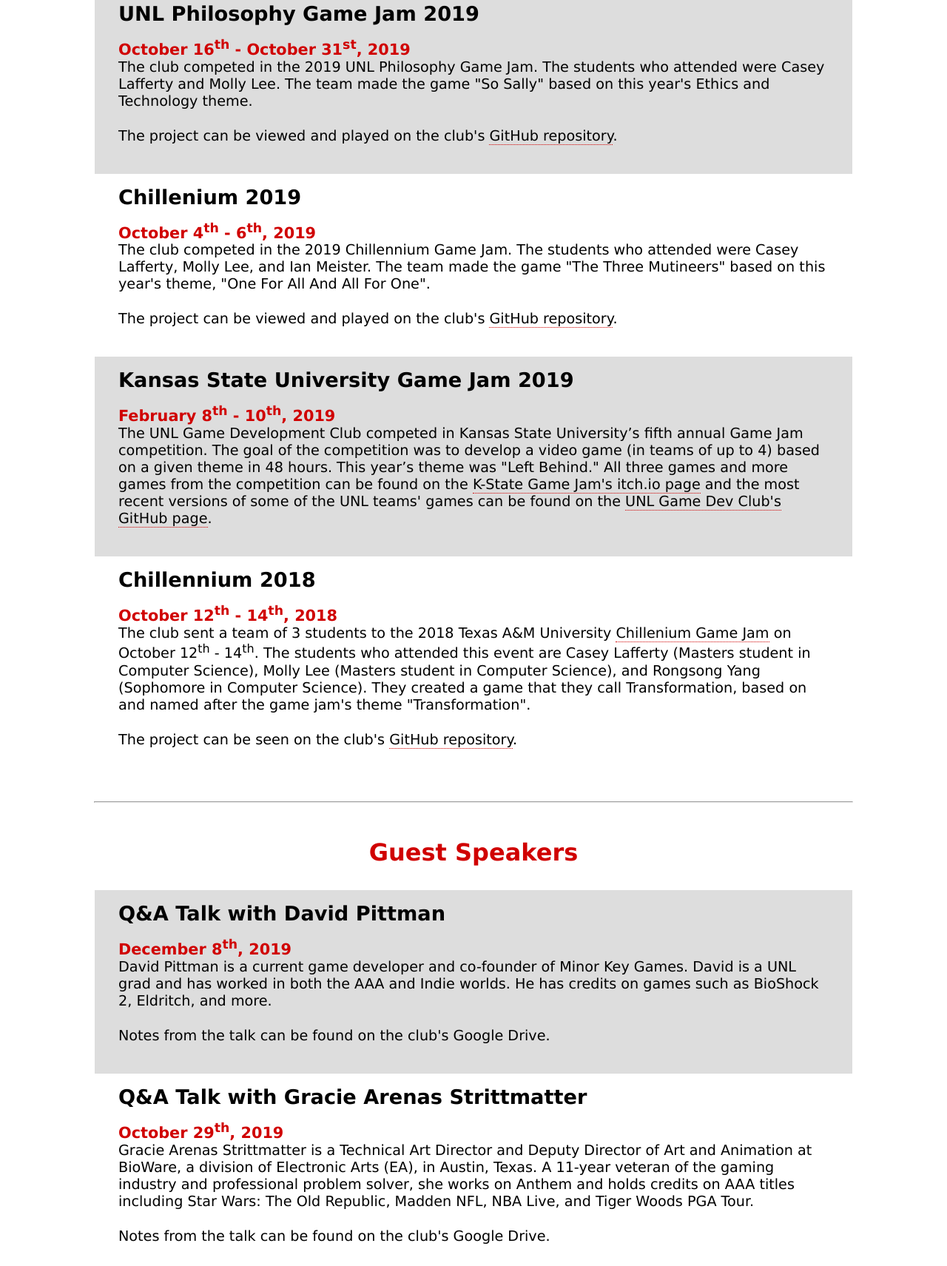
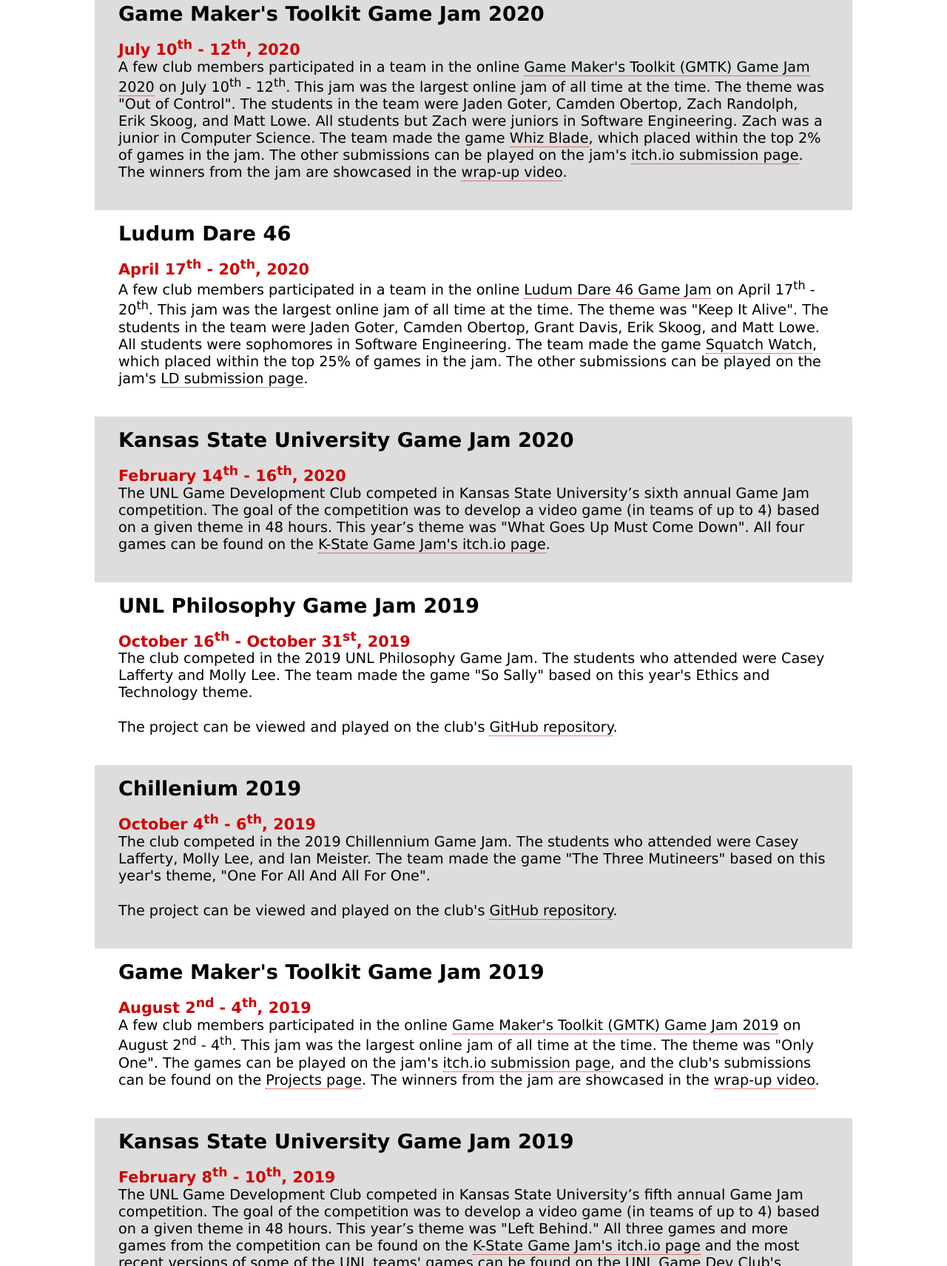
Before and after one commit to UNL-Game-Dev-Club/UNL-Game-Dev-Club.github.io, a plain HTML site: page news.html in a window 1280 px wide. Shown: the part 594-2305 px from the top of the page at 74% size. Drawn offline with Linux system fonts and the light colour scheme.

Commit message:
Added recent competitions to the news page.

```diff
--- a/news.html
+++ b/news.html
@@ -34,6 +34,21 @@
         <div id="competition_news">
             <h1>Competitions</h1>
             <div class="news_content">
+                <h2>Game Maker's Toolkit Game Jam 2020</h2>
+                <h3>July 10<sup>th</sup> - 12<sup>th</sup>, 2020</h3>
+                <p>A few club members participated in a team in the online <a href="https://itch.io/jam/gmtk-2020">Game Maker's Toolkit (GMTK) Game Jam 2020</a> on July 10<sup>th</sup> - 12<sup>th</sup>. This jam was the largest online jam of all time at the time. The theme was "Out of Control". The students in the team were Jaden Goter, Camden Obertop, Zach Randolph, Erik Skoog, and Matt Lowe. All students but Zach were juniors in Software Engineering. Zach was a junior in Computer Science. The team made the game <a href="https://camdeno.itch.io/whiz-blade">Whiz Blade</a>, which placed within the top 2% of games in the jam. The other submissions can be played on the jam's <a href="https://itch.io/jam/gmtk-2019/entries">itch.io submission page</a>. The winners from the jam are showcased in the <a href="https://www.youtube.com/watch?v=RGeAkU2wu4o">wrap-up video</a>.</p>
+            </div>
+            <div class="news_content">
+                <h2>Ludum Dare 46</h2>
+                <h3>April 17<sup>th</sup> - 20<sup>th</sup>, 2020</h3>
+                <p>A few club members participated in a team in the online <a href="https://ldjam.com/events/ludum-dare/46/">Ludum Dare 46 Game Jam</a> on April 17<sup>th</sup> - 20<sup>th</sup>. This jam was the largest online jam of all time at the time. The theme was "Keep It Alive". The students in the team were Jaden Goter, Camden Obertop, Grant Davis, Erik Skoog, and Matt Lowe. All students were sophomores in Software Engineering. The team made the game <a href="https://grantimation.itch.io/squatch-watch">Squatch Watch</a>, which placed within the top 25% of games in the jam. The other submissions can be played on the jam's <a href="https://ldjam.com/events/ludum-dare/46/games">LD submission page</a>.</p>
+            </div>
+            <div class="news_content">
+                <h2>Kansas State University Game Jam 2020</h2>
+                <h3>February 14<sup>th</sup> - 16<sup>th</sup>, 2020</h3>
+                <p>The UNL Game Development Club competed in Kansas State University’s sixth annual Game Jam competition. The goal of the competition was to develop a video game (in teams of up to 4) based on a given theme in 48 hours. This year’s theme was "What Goes Up Must Come Down". All four games can be found on the <a href="https://itch.io/jam/ksu-game-jam-2020" target="_blank">K-State Game Jam's itch.io page</a>.</p>
+            </div>
+            <div class="news_content">
                 <h2>UNL Philosophy Game Jam 2019</h2>
                 <h3>October 16<sup>th</sup> - October 31<sup>st</sup>, 2019</h3>
                 <p>The club competed in the 2019 UNL Philosophy Game Jam. The students who attended were Casey Lafferty and Molly Lee. The team made the game "So Sally" based on this year's Ethics and Technology theme.</p>
@@ -44,6 +59,11 @@
                 <h3>October 4<sup>th</sup> - 6<sup>th</sup>, 2019</h3>
                 <p>The club competed in the 2019 Chillennium Game Jam. The students who attended were Casey Lafferty, Molly Lee, and Ian Meister. The team made the game "The Three Mutineers" based on this year's theme, "One For All And All For One".</p>
                 <p>The project can be viewed and played on the club's <a href="https://github.com/UNL-Game-Dev-Club/The-Three-Mutineers" target="_blank">GitHub repository</a>.</p>
+            </div>
+            <div class="news_content">
+                <h2>Game Maker's Toolkit Game Jam 2019</h2>
+                <h3>August 2<sup>nd</sup> - 4<sup>th</sup>, 2019</h3>
+                <p>A few club members participated in the online <a href="https://itch.io/jam/gmtk-2019">Game Maker's Toolkit (GMTK) Game Jam 2019</a> on August 2<sup>nd</sup> - 4<sup>th</sup>. This jam was the largest online jam of all time at the time. The theme was "Only One". The games can be played on the jam's <a href="https://itch.io/jam/gmtk-2019/entries">itch.io submission page</a>, and the club's submissions can be found on the <a href="https://unl-game-dev-club.github.io/projects.html">Projects page</a>. The winners from the jam are showcased in the <a href="https://www.youtube.com/watch?v=o-WrQ77zUvA">wrap-up video</a>.</p>
             </div>
             <div class="news_content">
                 <h2>Kansas State University Game Jam 2019</h2>
```
